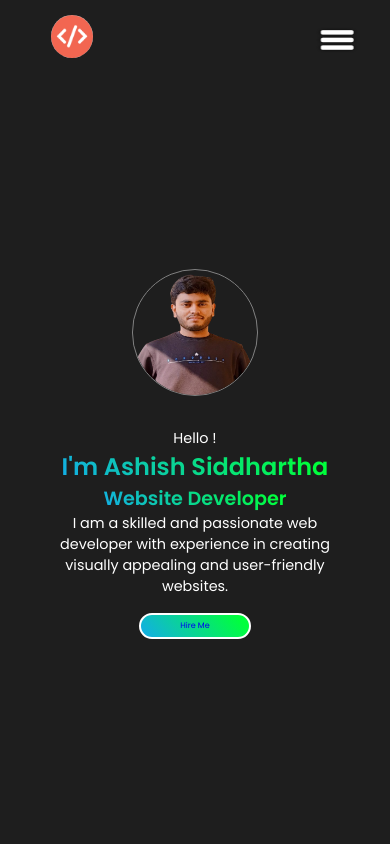
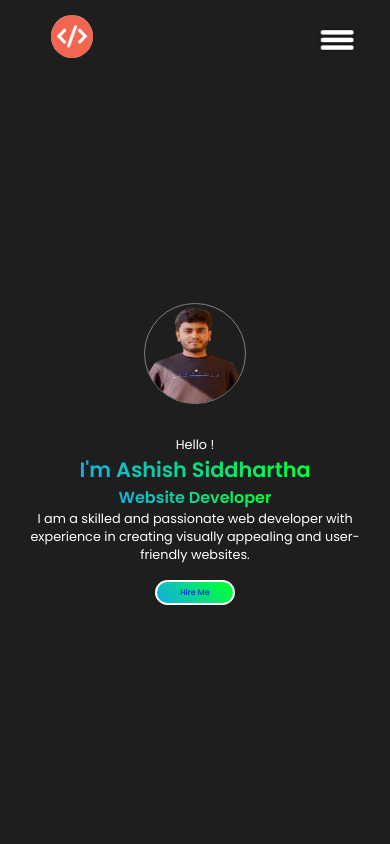
Before and after one commit to Ashish44git/my-profile, a React (Vite) app: page / in a window 390 px wide. Shown: the top 844 px of the page. Built offline with nearby package versions, Linux system fonts and the light colour scheme.

Commit message:
initial commit

```diff
--- a/index.html
+++ b/index.html
@@ -7,7 +7,8 @@
   <link
     href="https://fonts.googleapis.com/css2?family=Poppins:ital,wght@0,100;0,200;0,300;0,400;0,500;0,600;0,700;0,800;0,900;1,100;1,200;1,300;1,400;1,500;1,600;1,700;1,800;1,900&display=swap"
     rel="stylesheet">
-  <title>Ashish Siddhartha</title>
+    <link rel="profile" href="./src/assets/introImage.png">
+  <title>Ashish Siddhartha </title>
 </head>
 
 <body>
--- a/src/Components/Intro/Intro.jsx
+++ b/src/Components/Intro/Intro.jsx
@@ -17,7 +17,7 @@ const Intro = () => {
             </span>
             <br />
 
-              <button className="hire"> <a href="https://drive.google.com/file/d/1i5NVLLUStQ9vOxV9x6NXFFAulFaZ2m5c/view">Hire Me </a></button>
+              <button className="hire"> <a href="https://drive.google.com/file/d/1m4EVq2X_14Rju4wCi2yI1lPXcFl1x4zw/view?usp=drivesdk">Hire Me </a></button>
 
           </div>
         </div>
--- a/src/Components/Intro/intro.css
+++ b/src/Components/Intro/intro.css
@@ -14,8 +14,8 @@
     padding:2rem 0 2rem 0;
 }
 .top{
-    height: 30vh;
-    width: 30vh;
+    height: 24.6vh;
+    width: 23vh;
     border-radius: 50%;
     border: 2px solid gray;
 }
@@ -95,8 +95,31 @@ font-size:1.2rem;
        width: 7rem;
     }
 }
+@media screen and (max-width:590px) {
+    .top{
+        height: 12vh;
+        width: 12vh;
+    }
+    .bottom{
+        font-size: 0.8rem;
+        width: 90vw;
+    }
+    .name{
+ font-size: 1.3rem;
+    }
+    .role{
+font-size:1rem;
+    }
+    .intro button{
+        width: 5rem;
+    }
+
+}
 @media screen and (max-width:338px) {
-
+    .top{
+        height: 11vh;
+        width: 11vh;/*+++++++++++++++++++++++++++++++++++++++++++++++++++++++++++++++++++++++++++++++++++++++++++++++++++++++++++++++++*/
+    }
     .bottom{
         font-size: 0.6rem;
         width: 90vw;
--- a/src/Components/Navbar/Navbar.jsx
+++ b/src/Components/Navbar/Navbar.jsx
@@ -22,7 +22,7 @@ const Navbar = () => {
         <Link activeClass="active" to="projects" spy={true} smooth={100} offset={-100} className="menu-items">Projects</Link>
         <Link activeClass="active" to="more" spy={true} smooth={100} offset={-70} className="menu-items">More</Link>
       </div>
-    <a href="https://drive.google.com/file/d/1i5NVLLUStQ9vOxV9x6NXFFAulFaZ2m5c/view">  <button className="resume-btn">Resume</button></a>
+    <a href="https://drive.google.com/file/d/1m4EVq2X_14Rju4wCi2yI1lPXcFl1x4zw/view?usp=drivesdk">  <button className="resume-btn">Resume</button></a>
 
 
       <img src={menu} className="burger" onClick={()=>setShowMenu(!showMenu)}/>
@@ -35,7 +35,7 @@ const Navbar = () => {
         <Link activeClass="active" to="About" spy={true}  smooth={100} offset={-100}  className="mob-menu-items"   onClick={()=>{
           setShowMenu(false)
         }}>About</Link>
-        <Link activeClass="active" to="projects" spy={true} smooth={100} offset={-90} className="mob-menu-items"   onClick={()=>{
+        <Link activeClass="active" to="projects" spy={true} smooth={100} offset={-95} className="mob-menu-items"   onClick={()=>{
           setShowMenu(false)
         }}>Projects</Link>
 
--- a/src/Components/projects/projects.css
+++ b/src/Components/projects/projects.css
@@ -122,8 +122,8 @@ box-shadow:0px 1px 10px 0px white;
   .projects-card img{
     border-radius: .3rem;
   box-shadow:0px 1px 10px 0px white;
-    height: 14vh;
-    width: 14vh;
+    height: 11vh;
+    width: 11vh;
     transition: 0.5s;
   }
   .projects-card{
--- a/vite.config.js
+++ b/vite.config.js
@@ -3,6 +3,6 @@ import react from '@vitejs/plugin-react'
 
 // https://vitejs.dev/config/
 export default defineConfig({
-  base:"/portfolio/",
+  base:"/profile/",
   plugins: [react()],
 })
```
Also changed, not shown: package.json (+4 -3 lines).
